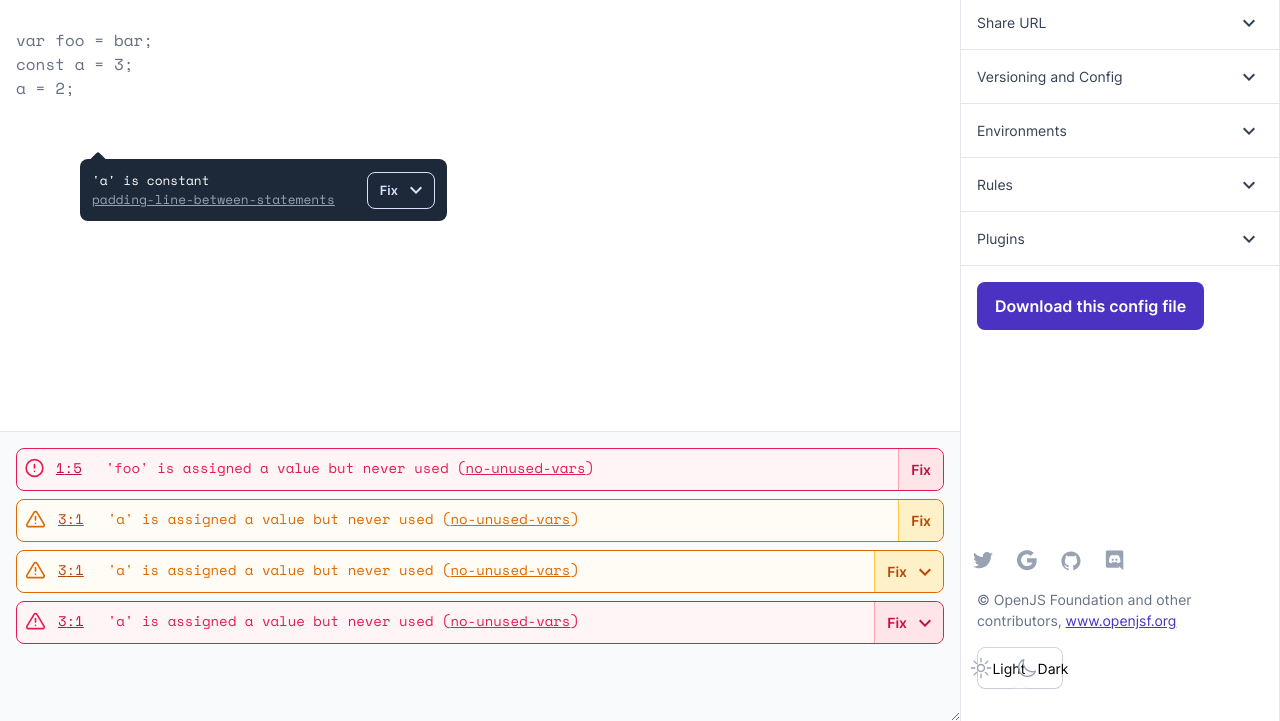
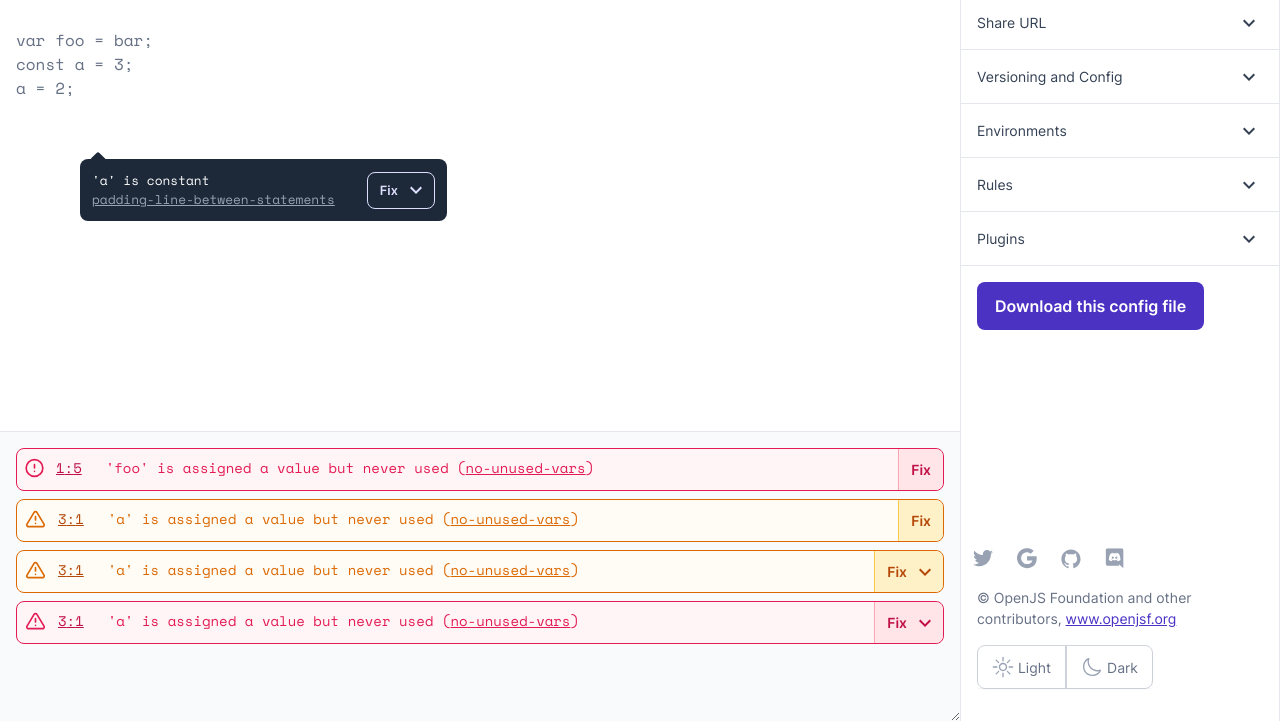
Before and after one commit to eslint/playground, an Eleventy site: page src/pages/index.md in a window 1280 px wide. Shown: the part 81-802 px from the top of the page. Built offline with nearby package versions, Linux system fonts and the light colour scheme; Eleventy itself is replaced by a stand-in of ours; code samples lack their colours; files that its build step writes are made by us from their sources.

Commit message:
update css

```diff
--- a/src/assets/css/components/theme-switcher.css
+++ b/src/assets/css/components/theme-switcher.css
@@ -1,35 +1,48 @@
 .theme-switcher {
   display: inline-flex;
   align-items: center;
-  gap: .5rem; }
+  gap: .5rem;
+  position: relative; }
+
+.theme-switcher-label.theme-switcher-label {
+  font-size: inherit;
+  color: inherit;
+  font: inherit;
+  font-family: var(--text-font);
+  margin: 0; }
 
 .theme-switcher__buttons {
   display: flex;
-  gap: .25rem;
   border: 1px solid var(--border-color);
   border-radius: var(--border-radius);
   background-color: var(--body-background-color); }
 
 .theme-switcher__button {
   flex: 0;
-  border-radius: var(--border-radius);
   box-shadow: var(--shadow-xs);
   padding: .625rem .875rem;
   display: inline-flex;
   align-items: center;
   margin: 0;
-  width: 40px;
-  height: 40px; }
+  gap: .25rem;
+  color: inherit; }
+  .theme-switcher__button:first-of-type {
+    border-right: 0.5px solid var(--border-color);
+    border-inline-end: 0.5px solid var(--border-color); }
+  .theme-switcher__button:last-of-type {
+    border-left: 0.5px solid var(--border-color);
+    border-inline-start: 0.5px solid var(--border-color); }
   .theme-switcher__button .theme-switcher__icon {
     color: var(--icon-color); }
   .theme-switcher__button:hover .theme-switcher__icon {
     color: var(--link-color); }
 
-.theme-switcher__button[aria-pressed="true"] .theme-switcher__icon {
+.theme-switcher__button[aria-pressed="true"] {
   color: var(--link-color); }
-
-.theme-switcher__button[aria-pressed="true"]:hover .theme-switcher__icon {
-  color: var(--link-color); }
+  .theme-switcher__button[aria-pressed="true"] .theme-switcher__icon {
+    color: var(--link-color); }
+  .theme-switcher__button[aria-pressed="true"]:hover .theme-switcher__icon {
+    color: var(--link-color); }
 
 .theme-switcher__button[aria-pressed="false"] .theme-switcher__icon {
   color: var(--icon-color); }
--- a/src/assets/css/styles.css
+++ b/src/assets/css/styles.css
@@ -1608,35 +1608,48 @@ a.c-btn {
 .theme-switcher {
   display: inline-flex;
   align-items: center;
-  gap: .5rem; }
+  gap: .5rem;
+  position: relative; }
+
+.theme-switcher-label.theme-switcher-label {
+  font-size: inherit;
+  color: inherit;
+  font: inherit;
+  font-family: var(--text-font);
+  margin: 0; }
 
 .theme-switcher__buttons {
   display: flex;
-  gap: .25rem;
   border: 1px solid var(--border-color);
   border-radius: var(--border-radius);
   background-color: var(--body-background-color); }
 
 .theme-switcher__button {
   flex: 0;
-  border-radius: var(--border-radius);
   box-shadow: var(--shadow-xs);
   padding: .625rem .875rem;
   display: inline-flex;
   align-items: center;
   margin: 0;
-  width: 40px;
-  height: 40px; }
+  gap: .25rem;
+  color: inherit; }
+  .theme-switcher__button:first-of-type {
+    border-right: 0.5px solid var(--border-color);
+    border-inline-end: 0.5px solid var(--border-color); }
+  .theme-switcher__button:last-of-type {
+    border-left: 0.5px solid var(--border-color);
+    border-inline-start: 0.5px solid var(--border-color); }
   .theme-switcher__button .theme-switcher__icon {
     color: var(--icon-color); }
   .theme-switcher__button:hover .theme-switcher__icon {
     color: var(--link-color); }
 
-.theme-switcher__button[aria-pressed="true"] .theme-switcher__icon {
+.theme-switcher__button[aria-pressed="true"] {
   color: var(--link-color); }
-
-.theme-switcher__button[aria-pressed="true"]:hover .theme-switcher__icon {
-  color: var(--link-color); }
+  .theme-switcher__button[aria-pressed="true"] .theme-switcher__icon {
+    color: var(--link-color); }
+  .theme-switcher__button[aria-pressed="true"]:hover .theme-switcher__icon {
+    color: var(--link-color); }
 
 .theme-switcher__button[aria-pressed="false"] .theme-switcher__icon {
   color: var(--icon-color); }
```
